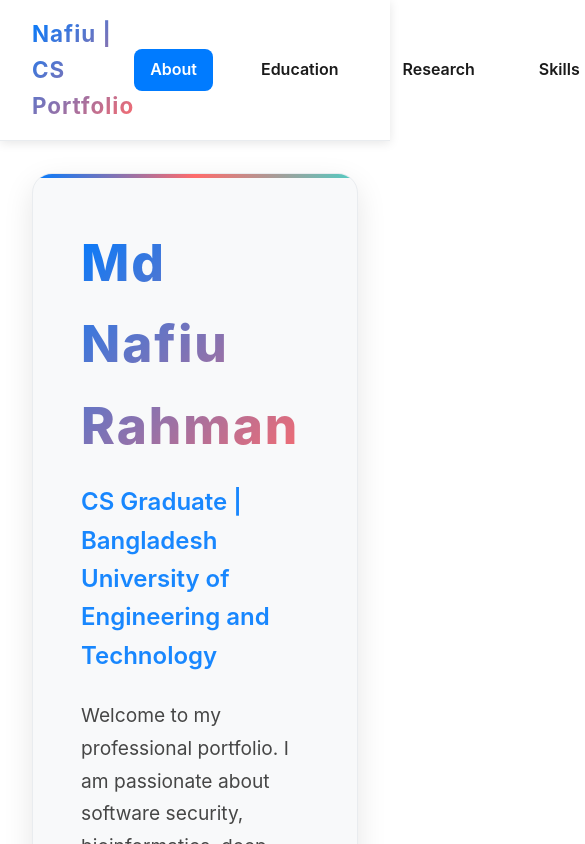
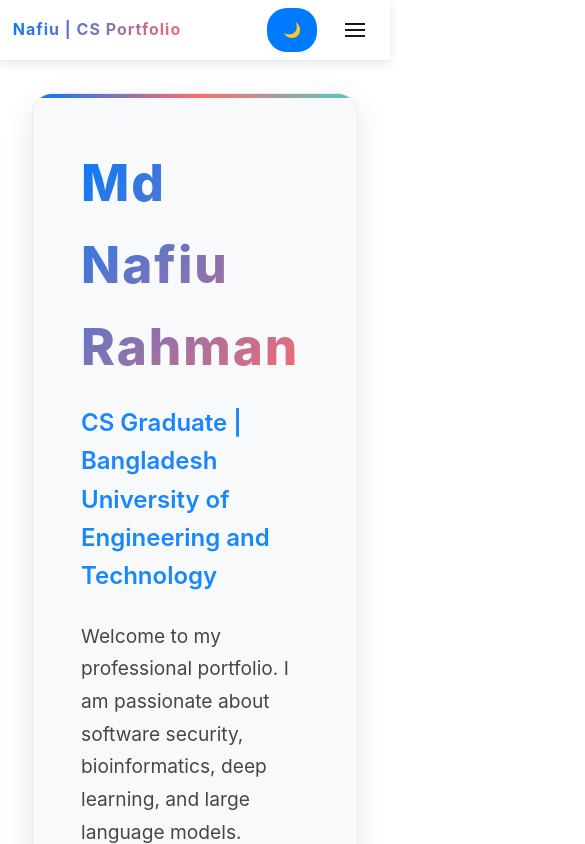
Before and after one commit to nafiurahman00/nafiurahman00.github.io, a React (Create React App) app: page / in a window 390 px wide. Shown: the top 844 px of the page, 585 px wide, since content can reach past the window. Built offline with nearby package versions, Linux system fonts and the light colour scheme.

Commit message:
responsive

```diff
--- a/src/components/Navbar.js
+++ b/src/components/Navbar.js
@@ -1,8 +1,26 @@
-import React from "react";
+import React, { useState, useEffect } from "react";
 import { Link, useLocation } from "react-router-dom";
 
 function Navbar({ theme, setTheme }) {
   const location = useLocation();
+  const [isMobileMenuOpen, setIsMobileMenuOpen] = useState(false);
+
+  // Close mobile menu when clicking outside or on route change
+  useEffect(() => {
+    const handleClickOutside = (event) => {
+      if (isMobileMenuOpen && !event.target.closest('.navbar')) {
+        setIsMobileMenuOpen(false);
+      }
+    };
+
+    document.addEventListener('click', handleClickOutside);
+    return () => document.removeEventListener('click', handleClickOutside);
+  }, [isMobileMenuOpen]);
+
+  // Close mobile menu on route change
+  useEffect(() => {
+    setIsMobileMenuOpen(false);
+  }, [location.pathname]);
 
   const navItems = [
     { path: "/", label: "About" },
@@ -14,7 +32,7 @@
   ];
 
   return (
-    <nav style={{
+    <nav className="navbar" style={{
       display: "flex",
       justifyContent: "space-between",
       alignItems: "center",
@@ -29,6 +47,7 @@
     }}>
       <Link
         to="/"
+        className="navbar-brand"
         style={{
           fontWeight: 700,
           fontSize: "1.4rem",
@@ -42,7 +61,13 @@
       >
         Nafiu | CS Portfolio
       </Link>
-      <div style={{ display: "flex", alignItems: "center", gap: "2rem" }}>
+
+      {/* Desktop Navigation */}
+      <div className="desktop-nav" style={{
+        display: "flex",
+        alignItems: "center",
+        gap: "2rem"
+      }}>
         {navItems.map((item) => {
           const isActive = location.pathname === item.path;
           return (
@@ -102,6 +127,115 @@
           {theme === "light" ? "🌙 Dark" : "☀️ Light"}
         </button>
       </div>
+
+      {/* Mobile Navigation */}
+      <div className="mobile-nav" style={{
+        display: "none",
+        alignItems: "center",
+        gap: "1rem"
+      }}>
+        {/* Mobile Theme Toggle */}
+        <button
+          onClick={() => setTheme(theme === "light" ? "dark" : "light")}
+          style={{
+            background: "var(--accent)",
+            border: "none",
+            borderRadius: "20px",
+            padding: "0.5rem 1rem",
+            cursor: "pointer",
+            fontWeight: 600,
+            color: "white",
+            fontSize: "0.9rem",
+            transition: "all 0.3s ease"
+          }}
+          aria-label="Toggle dark/light mode"
+        >
+          {theme === "light" ? "🌙" : "☀️"}
+        </button>
+
+        {/* Hamburger Menu Button */}
+        <button
+          onClick={() => setIsMobileMenuOpen(!isMobileMenuOpen)}
+          style={{
+            background: "transparent",
+            border: "none",
+            cursor: "pointer",
+            padding: "0.5rem",
+            display: "flex",
+            flexDirection: "column",
+            gap: "4px",
+            width: "30px",
+            height: "30px",
+            justifyContent: "center",
+            alignItems: "center"
+          }}
+          aria-label="Toggle mobile menu"
+        >
+          <span style={{
+            width: "20px",
+            height: "2px",
+            background: "var(--text)",
+            transition: "all 0.3s ease",
+            transformOrigin: "center",
+            transform: isMobileMenuOpen ? "rotate(45deg) translateY(6px)" : "rotate(0deg)"
+          }}></span>
+          <span style={{
+            width: "20px",
+            height: "2px",
+            background: "var(--text)",
+            transition: "all 0.3s ease",
+            opacity: isMobileMenuOpen ? 0 : 1
+          }}></span>
+          <span style={{
+            width: "20px",
+            height: "2px",
+            background: "var(--text)",
+            transition: "all 0.3s ease",
+            transformOrigin: "center",
+            transform: isMobileMenuOpen ? "rotate(-45deg) translateY(-6px)" : "rotate(0deg)"
+          }}></span>
+        </button>
+      </div>
+
+      {/* Mobile Menu Dropdown */}
+      {isMobileMenuOpen && (
+        <div style={{
+          position: "absolute",
+          top: "100%",
+          left: 0,
+          right: 0,
+          background: "var(--background)",
+          borderBottom: "1px solid var(--border)",
+          boxShadow: "0 4px 20px var(--shadow)",
+          padding: "1rem",
+          zIndex: 99
+        }}>
+          {navItems.map((item) => {
+            const isActive = location.pathname === item.path;
+            return (
+              <Link
+                key={item.path}
+                to={item.path}
+                onClick={() => setIsMobileMenuOpen(false)}
+                style={{
+                  display: "block",
+                  padding: "1rem",
+                  margin: "0.5rem 0",
+                  borderRadius: "8px",
+                  textDecoration: "none",
+                  background: isActive ? "var(--accent)" : "transparent",
+                  color: isActive ? "white" : "var(--text)",
+                  fontWeight: 600,
+                  transition: "all 0.3s ease",
+                  textAlign: "center"
+                }}
+              >
+                {item.label}
+              </Link>
+            );
+          })}
+        </div>
+      )}
     </nav>
   );
 }
--- a/src/index.css
+++ b/src/index.css
@@ -36,3 +36,58 @@
 html {
   scroll-behavior: smooth;
 }
+
+/* Responsive Design */
+@media (max-width: 768px) {
+  .desktop-nav {
+    display: none !important;
+  }
+
+  .mobile-nav {
+    display: flex !important;
+  }
+
+  .navbar-brand {
+    font-size: 1.2rem !important;
+  }
+
+  .navbar {
+    padding: 0.8rem 1rem !important;
+  }
+
+  /* Mobile menu improvements */
+  .mobile-menu-item {
+    border-bottom: 1px solid var(--border);
+  }
+
+  .mobile-menu-item:last-child {
+    border-bottom: none;
+  }
+
+  /* Touch-friendly buttons */
+  button {
+    min-height: 44px;
+    min-width: 44px;
+  }
+}
+
+@media (min-width: 769px) {
+  .mobile-nav {
+    display: none !important;
+  }
+
+  .desktop-nav {
+    display: flex !important;
+  }
+}
+
+/* Additional mobile responsive styles */
+@media (max-width: 480px) {
+  .navbar-brand {
+    font-size: 1rem !important;
+  }
+
+  .navbar {
+    padding: 0.5rem 0.8rem !important;
+  }
+}
```
